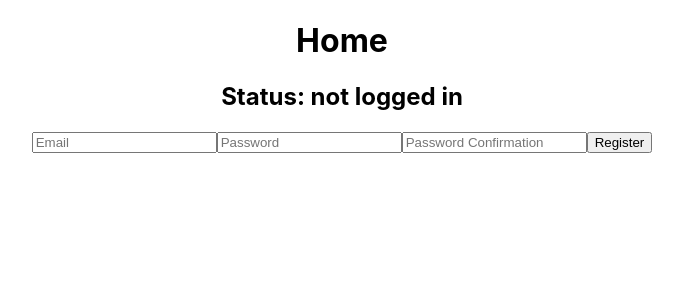
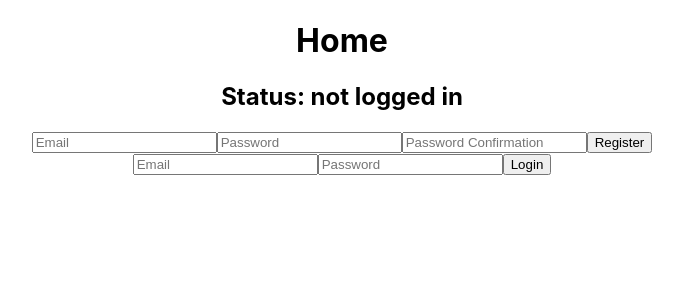
Before and after one commit to BHessel/new-fe-env, a React (Create React App) app: page / in a window 1280 px wide. Shown: the top 300 px of the page, without its empty margins (298-981 px from the left). Built offline with nearby package versions, Linux system fonts and the light colour scheme.

Commit message:
solved login bug, console.log works now

```diff
--- a/src/Components/Home.js
+++ b/src/Components/Home.js
@@ -1,5 +1,6 @@
 import React from 'react';
 import Registration from './auth/Registration';
+import Login from './auth/Login'
 import { useNavigate } from 'react-router-dom'
 
 const Home = ({ loggedInStatus, handleLogin }) => {
@@ -19,6 +20,7 @@ const Home = ({ loggedInStatus, handleLogin }) => {
             <Registration
                 handleSuccessfulAuth={handleSuccessfulAuth}
             />
+            <Login />
         </div>
     );
 }
--- /dev/null
+++ b/src/Components/auth/Login.js
@@ -0,0 +1,67 @@
+import React, { useState } from 'react';
+import axios from 'axios';
+
+const Login = () => {
+
+    const [email, setEmail] = useState('')
+    const [password, setPassword] = useState('')
+    // const [loginErrors, setLogginErrors] = useState('')
+
+    const handleEmail = (e) => {
+        console.log(e)
+        setEmail(e.target.value)
+    }
+
+    const handlePassword = (e) => {
+        setPassword(e.target.value)
+    }
+
+    const handleSubmit = (e) => {
+        console.log('form submitted')
+
+        axios.post("http://localhost:3000/sessions", {
+            user: {
+                email: email,
+                password: password
+            }},
+            { withCredentails: true }
+        ).then(response => {
+            console.log('res from login', response)
+            // if (response.data.status === 'created') {
+            //     handleSuccessfulAuth(response.data)
+            // }
+        })
+        .catch(error => {console.log("login errors", error)})
+        e.preventDefault()
+    }
+
+    return (
+        <div>
+             <form onSubmit={handleSubmit}>
+                <input
+                    type="email"
+                    name="email"
+                    placeholder='Email'
+                    value={email}
+                    onChange={handleEmail}
+                    required
+                />
+
+                <input
+                    type="password"
+                    name="password"
+                    placeholder='Password'
+                    value={password}
+                    onChange={handlePassword}
+                    required
+                />
+
+                <button type="submit">
+                    Login
+                </button>
+            </form>
+        </div>
+    );
+}
+
+export default Login;
```
